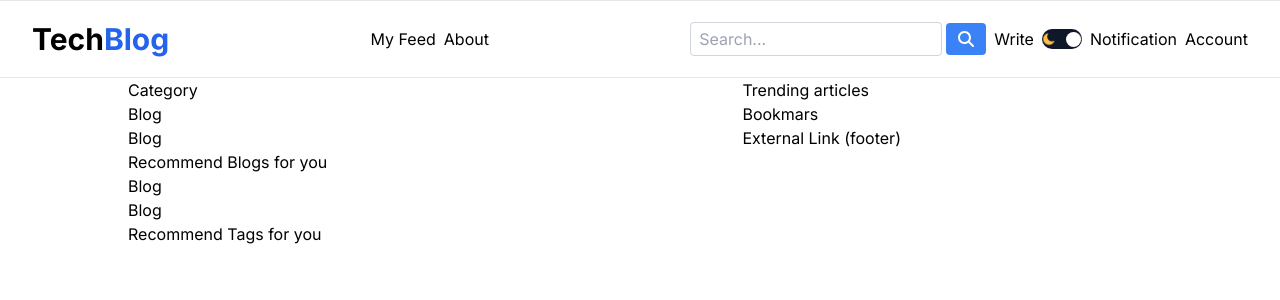
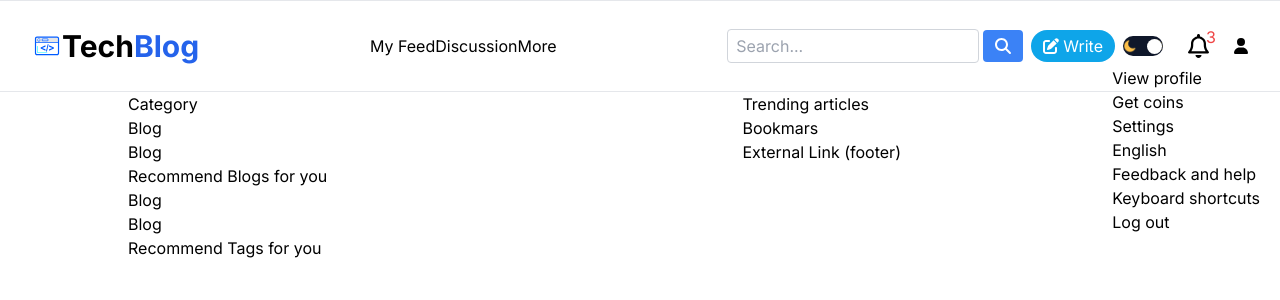
Before and after one commit to tranthanhhuy19032001/frontend-nextjs, a Next.js app: page / in a window 1280 px wide. Shown: the top 300 px of the page. Built offline with nearby package versions, Linux system fonts and the light colour scheme.

Commit message:
[FE] Implement UI Search, Write post, Tippy Account

```diff
--- a/package.json
+++ b/package.json
@@ -10,8 +10,10 @@
   },
   "dependencies": {
     "@fortawesome/fontawesome-svg-core": "^6.5.1",
+    "@fortawesome/free-regular-svg-icons": "^6.5.1",
     "@fortawesome/free-solid-svg-icons": "^6.5.1",
     "@fortawesome/react-fontawesome": "^0.2.0",
+    "@tippyjs/react": "^4.2.6",
     "next": "14.1.0",
     "react": "^18",
     "react-dom": "^18"
--- a/src/components/header/Header.tsx
+++ b/src/components/header/Header.tsx
@@ -1,23 +1,127 @@
+"use client";
+
 import Link from "next/link";
+import Image from "next/image";
+import { FontAwesomeIcon } from "@fortawesome/react-fontawesome";
+import {
+  faEllipsisVertical,
+  faCircleQuestion,
+  faEarthAsia,
+  faKeyboard,
+  faUser,
+  faCoins,
+  faGear,
+  faSignOut,
+} from "@fortawesome/free-solid-svg-icons";
+
 import ThemeToggle from "../themeToggle/ThemeToggle";
 import Search from "../search/Search";
+import Logo from "../../../public/svg/logo.svg";
+import Write from "../write/Write";
+import ButtonNotification from "../notification/ButtonNotification";
+import Menu from "../popper/menu/Menu";
 
+const MENU_ITEMS = [
+  {
+    icon: <FontAwesomeIcon icon={faEarthAsia} />,
+    title: "English",
+    children: {
+      title: "Language",
+      data: [
+        {
+          type: "language",
+          code: "en",
+          title: "English",
+        },
+        {
+          type: "language",
+          code: "vi",
+          title: "Tiếng Việt",
+        },
+      ],
+    },
+  },
+  {
+    icon: <FontAwesomeIcon icon={faCircleQuestion} />,
+    title: "Feedback and help",
+    to: "/feedback",
+  },
+  {
+    icon: <FontAwesomeIcon icon={faKeyboard} />,
+    title: "Keyboard shortcuts",
+  },
+];
 export default function Header() {
+  const currentUser = true;
+
+  // Handle logic
+  const handleMenuChange = (menuItem: any) => {
+    switch (menuItem.type) {
+      case "language":
+        // Handle change language
+        break;
+      default:
+    }
+  };
+
+  const userMenu = [
+    {
+      icon: <FontAwesomeIcon icon={faUser} />,
+      title: "View profile",
+      to: "/@hoaa",
+    },
+    {
+      icon: <FontAwesomeIcon icon={faCoins} />,
+      title: "Get coins",
+      to: "/coin",
+    },
+    {
+      icon: <FontAwesomeIcon icon={faGear} />,
+      title: "Settings",
+      to: "/settings",
+    },
+    ...MENU_ITEMS,
+    {
+      icon: <FontAwesomeIcon icon={faSignOut} />,
+      title: "Log out",
+      to: "/logout",
+      separate: true,
+    },
+  ];
   return (
-    <header className="w-full relative flex justify-between items-center px-8 py-5 border-y">
-      <Link href="/" className="font-bold text-3xl">
-        Tech<span className="text-blue-600">Blog</span>
+    <header className="relative flex justify-between items-center px-8 py-5 border-y">
+      <Link href="/" className="font-bold text-3xl flex">
+        <Image src={Logo} alt="Logo" width={30} height={30} />
+        <div className="max-[640px]:hidden md:block">
+          Tech<span className="text-blue-600">Blog</span>
+        </div>
       </Link>
-      <nav className="flex gap-2">
+      <nav className="flex gap-3 max-[640px]:hidden max-[768px]:hidden lg:block">
         <Link href={`/my-feed`}>My Feed</Link>
-        <Link href={`/about`}>About</Link>
+        <Link href={`/my-feed`}>Discussion</Link>
+        <Link href={`/my-feed`}>More</Link>
       </nav>
       <div className="flex gap-2 items-center">
         <Search />
-        <div>Write</div>
+        <Write>Write</Write>
         <ThemeToggle />
-        <div>Notification</div>
-        <div>Account</div>
+        <ButtonNotification countNofications="3" />
+        <div>
+          <Menu
+            items={currentUser ? userMenu : MENU_ITEMS}
+            onChange={handleMenuChange}
+          >
+            {currentUser ? (
+              <button className="more-btn">
+                <FontAwesomeIcon icon={faUser} />
+              </button>
+            ) : (
+              <button className="more-btn">
+                <FontAwesomeIcon icon={faEllipsisVertical} />
+              </button>
+            )}
+          </Menu>
+        </div>
       </div>
     </header>
   );
--- /dev/null
+++ b/src/components/notification/ButtonNotification.tsx
@@ -0,0 +1,17 @@
+import { FontAwesomeIcon } from "@fortawesome/react-fontawesome";
+import { faBell } from "@fortawesome/free-regular-svg-icons";
+
+export default function ButtonNotification({ countNofications }: any) {
+  return (
+    <button className="px-1 relative items-center ">
+      <FontAwesomeIcon
+        icon={faBell}
+        size="xl"
+        className="p-3 border border-transparent hover:border-gray-400 hover:rounded-full"
+      />
+      <span className="absolute top-0 right-2.5 mt-1 text-red-500">
+        {countNofications}
+      </span>
+    </button>
+  );
+}
--- /dev/null
+++ b/src/components/popper/PopperWrapper.tsx
@@ -0,0 +1,15 @@
+import React, { ReactNode } from "react";
+
+interface PopperWrapperProps {
+  children: ReactNode;
+  className?: string;
+}
+
+const PopperWrapper: React.FC<PopperWrapperProps> = ({
+  children,
+  className,
+}) => {
+  return <div className={className}>{children}</div>;
+};
+
+export default PopperWrapper;
--- /dev/null
+++ b/src/components/popper/menu/Header.tsx
@@ -0,0 +1,21 @@
+import React from "react";
+import { faChevronLeft } from "@fortawesome/free-solid-svg-icons";
+import { FontAwesomeIcon } from "@fortawesome/react-fontawesome";
+
+interface HeaderProps {
+  title: string;
+  onBack: () => void;
+}
+
+const Header: React.FC<HeaderProps> = ({ title, onBack }) => {
+  return (
+    <header className="">
+      <button className="" onClick={onBack}>
+        <FontAwesomeIcon icon={faChevronLeft} />
+      </button>
+      <h4 className="">{title}</h4>
+    </header>
+  );
+};
+
+export default Header;
--- /dev/null
+++ b/src/components/popper/menu/Menu.tsx
@@ -0,0 +1,66 @@
+"use client";
+
+import Tippy from "@tippyjs/react/headless";
+import { useState } from "react";
+import PopperWrapper from "../PopperWrapper";
+import MenuItem from "./MenuItem";
+import Header from "./Header";
+
+const defaultFn = () => {};
+
+export default function Menu({
+  children,
+  items = [],
+  onChange = defaultFn,
+}: any) {
+  const [history, setHistory] = useState([{ data: items }]);
+  const current = history[history.length - 1];
+
+  const renderItems = () => {
+    return current.data.map((item: any, index: any) => {
+      const isParent = !!item.children;
+
+      return (
+        <MenuItem
+          key={index}
+          data={item}
+          onClick={() => {
+            if (isParent) {
+              setHistory((prev) => [...prev, item.children]);
+            } else {
+              onChange(item);
+            }
+          }}
+        />
+      );
+    });
+  };
+
+  return (
+    <Tippy
+      interactive
+      visible={true}
+      delay={[0, 600]}
+      offset={[12, 8]}
+      placement="bottom-end"
+      render={(attrs) => (
+        <div className="" tabIndex={-1} {...attrs}>
+          <PopperWrapper className="">
+            {history.length > 1 && (
+              <Header
+                title="Language"
+                onBack={() => {
+                  setHistory((prev) => prev.slice(0, prev.length - 1));
+                }}
+              />
+            )}
+            {renderItems()}
+          </PopperWrapper>
+        </div>
+      )}
+      onHide={() => setHistory((prev) => prev.slice(0, 1))}
+    >
+      {children}
+    </Tippy>
+  );
+}
--- /dev/null
+++ b/src/components/popper/menu/MenuItem.tsx
@@ -0,0 +1,21 @@
+import React from "react";
+
+interface MenuItemProps {
+  data: {
+    icon: React.ReactNode; // Assuming your icon is a React Node
+    to: string;
+    title: string;
+    separate?: boolean;
+  };
+  onClick: () => void;
+}
+
+const MenuItem: React.FC<MenuItemProps> = ({ data, onClick }) => {
+  return (
+    <button className="block" onClick={onClick}>
+      {data.title}
+    </button>
+  );
+};
+
+export default MenuItem;
--- a/src/components/search/Search.tsx
+++ b/src/components/search/Search.tsx
@@ -2,18 +2,22 @@
 
 import { useState } from "react";
 import { FontAwesomeIcon } from "@fortawesome/react-fontawesome";
-import { faSearch } from "@fortawesome/free-solid-svg-icons";
+import { faSearch, faTimes } from "@fortawesome/free-solid-svg-icons";
 
 const Search = () => {
   const [searchQuery, setSearchQuery] = useState<string>("");
 
   const handleSearch = () => {
-    // Implement your search logic here using searchQuery
+    // Implement search logic
     console.log("Searching for:", searchQuery);
   };
 
+  const handleClear = () => {
+    setSearchQuery("");
+  };
+
   return (
-    <div className="flex items-center gap-1">
+    <div className="relative flex items-center gap-1 max-[1024px]:hidden">
       <input
         type="text"
         placeholder="Search..."
@@ -21,6 +25,13 @@ const Search = () => {
         onChange={(e) => setSearchQuery(e.target.value)}
         className="px-2 py-1 border border-gray-300 rounded"
       />
+      {searchQuery && (
+        <FontAwesomeIcon
+          icon={faTimes}
+          className="absolute inset-y-2 right-12 text-gray-400 pr-1"
+          onClick={handleClear}
+        />
+      )}
       <button
         onClick={handleSearch}
         className="px-3 py-1 bg-blue-500 text-white rounded"
--- /dev/null
+++ b/src/components/write/Write.tsx
@@ -0,0 +1,17 @@
+import { FontAwesomeIcon } from "@fortawesome/react-fontawesome";
+import { faPenToSquare } from "@fortawesome/free-solid-svg-icons";
+import Link from "next/link";
+
+export default function Write({ children }: any) {
+  return (
+    <Link
+      href={"/draft"}
+      className="flex gap-1 btn bg-sky-500 py-1 px-3 rounded-2xl text-white"
+    >
+      <div>
+        <FontAwesomeIcon icon={faPenToSquare} />
+      </div>
+      <div>{children}</div>
+    </Link>
+  );
+}
```
Also changed, not shown: public/svg/logo.svg (added).
